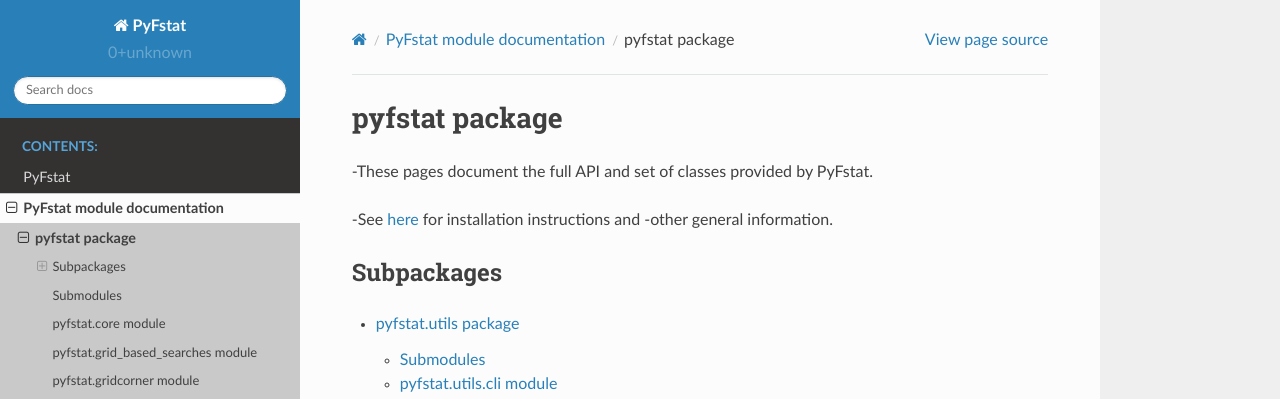
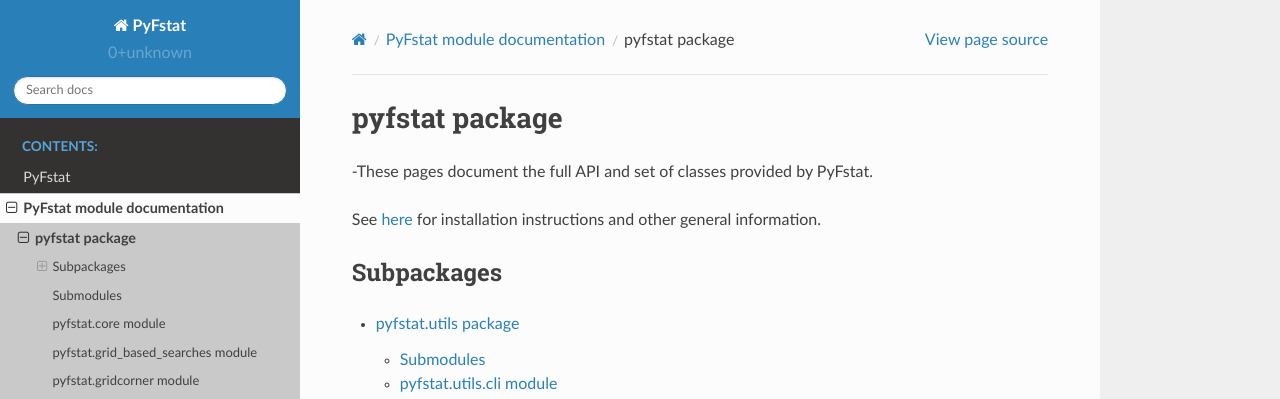
Before and after one commit to PyFstat/PyFstat, a Sphinx documentation site: the page built from docs/source/pyfstat.rst, in a window 1280 px wide and 900 px high. Shown: the top 399 px of the window. Built offline with Sphinx 7.4.7 and the Read the Docs theme 2.0.0, drawn with Linux system fonts in a browser that asks for light colours; pages that are not in the unit, such as notebooks, are missing from menus.

Commit message:
Apply suggestions from code review
Co-authored-by: David Keitel <david.keitel@ligo.org>

```diff
--- a/docs/source/pyfstat.rst
+++ b/docs/source/pyfstat.rst
@@ -3,8 +3,8 @@
 
 -These pages document the full API and set of classes provided by PyFstat.
 
--See :doc:`here <readme>` for installation instructions and
--other general information.
+See :doc:`here <readme>` for installation instructions and
+other general information.
 
 
 Subpackages
--- a/docs/source/pyfstat.utils.rst
+++ b/docs/source/pyfstat.utils.rst
@@ -9,6 +9,8 @@
 
 Functions in these modules can be directly acessed via ``pyfstat.utils``
 without explicitly mentioning the specific module in where they reside.
+(E.g. just call ``pyfstat.utils.some_function``,
+not ``pyfstat.utils.some_topic.some_function``.)
 
 Submodules
 ----------
```
